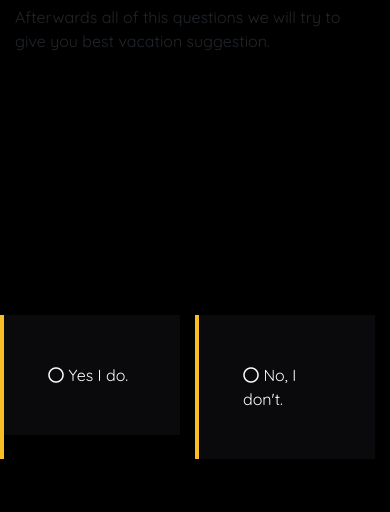
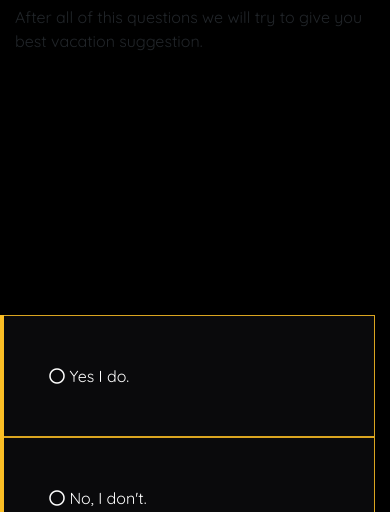
Before and after one commit to abcsoftwarerepo/holidayfrontend, a plain HTML site: page index.html in a window 390 px wide. Shown: the part 332-844 px from the top of the page. Drawn offline with nearby package versions, Linux system fonts and the light colour scheme.

Commit message:
started grid layouts

```diff
--- a/css/style.css
+++ b/css/style.css
@@ -167,3 +167,7 @@ body {
   max-width: 85px;
   max-height: 25px;
 }
+
+.option-card {
+  border: 1px solid goldenrod;
+}
--- a/index.html
+++ b/index.html
@@ -62,8 +62,8 @@
         <div class="row d-flex">
           <div class="col">
             <p>
-              Afterwards all of this questions we will try to give you best
-              vacation suggestion.
+              After all of this questions we will try to give you best vacation
+              suggestion.
             </p>
           </div>
         </div>
@@ -71,13 +71,13 @@
       <div class="spacer6"></div>
       <div class="container-fluid px-0 text-white">
         <div class="row">
-          <div class="col-6 pl-0">
+          <div class="col-md-6 pl-0">
             <div class="option-card bg-theme p-5 pointer">
               <i class="fa fa-circle-thin" aria-hidden="true"></i>
               <span>Yes I do.</span>
             </div>
           </div>
-          <div class="col-6 pl-0">
+          <div class="col-md-6 pl-0">
             <div class="option-card bg-theme p-5 pointer">
               <i class="fa fa-circle-thin" aria-hidden="true"></i>
               <span>No, I don't.</span>
```
